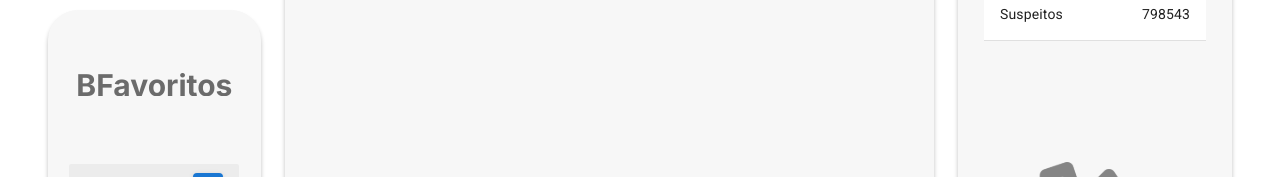
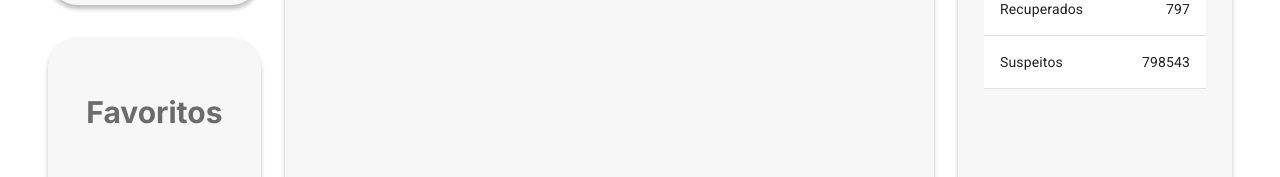
Before and after one commit to joaobuga35/Covid-Analytics, a React (Create React App) app: page /dashboard in a window 1280 px wide. Shown: the part 491-668 px from the top of the page. Built offline with nearby package versions, Linux system fonts and the light colour scheme; no server answers; a web font is replaced by a local one.

Commit message:
fix fixed spacing errors and login page errors

```diff
--- a/src/components/UserProfile/index.tsx
+++ b/src/components/UserProfile/index.tsx
@@ -14,7 +14,7 @@ export function UserProfile() {
         <h2>name example</h2>
       </UserStyle>
       <UserFavorite>
-        <h2>BFavoritos</h2>
+        <h2>Favoritos</h2>
         <ul>
           {favoriteExampleList.map((value) => (
             <FavoriteCard key={Math.random()} name={value} />
--- a/src/components/UserProfile/styles.ts
+++ b/src/components/UserProfile/styles.ts
@@ -19,6 +19,7 @@ export const SectionStyle = styled.section`
     color: var(--gray-3);
     font-weight: 700;
 
+
     text-overflow: ellipsis;
     overflow: hidden;
     white-space: nowrap;
@@ -28,17 +29,30 @@ export const SectionStyle = styled.section`
     margin-top: var(--margin-top-H2)
   }
 
-  & > div {
+  & > div:nth-child(1) {
     display: flex;
     align-items: center;
     flex-direction: column;
     border-radius: var(--radius-3);
-    //padding: 32px 0;
+    padding: 32px 0;
     box-shadow: 0 4px 4px 0 rgba(0, 0, 0, 0.25);
     width: 100%;
     background-color: var(--gray-1);
     height: 50%;
   }
+
+  & > div:nth-child(2) {
+    display: flex;
+    align-items: center;
+    flex-direction: column;
+    border-radius: var(--radius-3);
+    padding: 0 0 32px 0;
+    box-shadow: 0 4px 4px 0 rgba(0, 0, 0, 0.25);
+    width: 100%;
+    background-color: var(--gray-1);
+    height: 50%;
+  }
+
 `;
 
 export const UserStyle = styled.div`
--- a/src/index.tsx
+++ b/src/index.tsx
@@ -6,6 +6,7 @@ import { App } from './App';
 const root = ReactDOM.createRoot(
   document.getElementById("root") as HTMLElement
 );
+
 root.render(
   <React.StrictMode>
     <BrowserRouter>
--- a/src/pages/Login/styles.ts
+++ b/src/pages/Login/styles.ts
@@ -52,11 +52,12 @@ export const LoginStyled = styled.div`
       font-family: "inter";
     }
     a {
-      text-align: center;
       cursor: pointer;
       font-family: "inter";
       font-size: var(--font-button);
       color: var(--white);
+      width: max-content;
+      margin: 0 auto;
     }
   }
 
--- a/src/pages/Register/styles.ts
+++ b/src/pages/Register/styles.ts
@@ -36,7 +36,6 @@ export const RegisterStyled = styled.div`
     width: 40%;
     text-align: center;
     max-width: 600px;
-
     button {
       font-size: var(--font-button);
       font-family:var(--font-family-1);
@@ -53,11 +52,13 @@ export const RegisterStyled = styled.div`
     }
 
     a {
-      text-align: center;
+
       cursor: pointer;
       font-family:var(--font-family-1);
       font-size: var(--font-button);
       color: var(--white);
+      width: max-content;
+      margin: 0 auto;
     }
 
     div {
```
